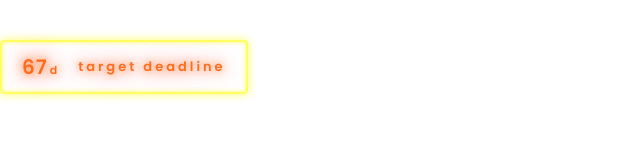
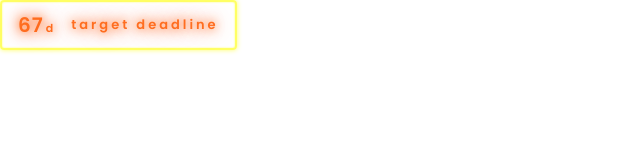
Before and after one commit to salshwauva/my-notion-templates, a plain HTML site: page countdown.html in a window 1280 px wide. Shown: the whole page, without its empty margins (0-640 px from the left). Drawn offline with Linux system fonts and the light colour scheme.

Commit message:
Refactor countdown.html styles and animations

```diff
--- a/countdown.html
+++ b/countdown.html
@@ -5,23 +5,22 @@
     <style>
         @import url('https://fonts.googleapis.com/css2?family=Poppins:wght@600&display=swap');
 
-        body {
+        /* ZERO GAP / ZERO PADDING / ZERO MARGIN */
+        html, body {
             background-color: transparent;
             margin: 0;
-            /* Padding only on top/bottom to allow glow space; 0 on left */
-            padding: 40px 0px;
+            padding: 0;
             font-family: 'Poppins', sans-serif;
             display: flex;
             text-transform: lowercase;
-            overflow: visible;
-            justify-content: flex-start;
+            overflow: hidden; /* Strict container */
         }
 
         .timer-pill {
             display: flex;
             align-items: center;
-            gap: 15px;
-            padding: 10px 20px;
+            gap: 12px;
+            padding: 8px 16px;
             border-radius: 4px;
             width: fit-content;
             white-space: nowrap;
@@ -30,25 +29,25 @@
             /* BRIGHT YELLOW BORDER */
             border: 2px solid #ffff64;
 
-            /* AGGRESSIVE PULSE */
+            /* PULSE - SHADOW ONLY TO PREVENT OFFSET SHIFTS */
             animation: aggressive-pulse infinite ease-in-out;
 
-            /* Ensures it stays left-aligned during scaling */
-            transform-origin: left center;
+            /* RESETS POSITIONING */
+            margin: 0;
+            position: absolute;
+            top: 0;
+            left: 0;
         }
 
         @keyframes aggressive-pulse {
             0% {
-                box-shadow: 0 0 10px #ffff64, inset 0 0 5px #ffff64;
-                transform: scale(1);
+                box-shadow: 0 0 5px #ffff64, inset 0 0 2px #ffff64;
             }
             50% {
-                box-shadow: 0 0 40px #ffff64, 0 0 70px rgba(255, 255, 100, 0.4), inset 0 0 15px #ffff64;
-                transform: scale(1.03);
+                box-shadow: 0 0 30px #ffff64, inset 0 0 10px #ffff64;
             }
             100% {
-                box-shadow: 0 0 10px #ffff64, inset 0 0 5px #ffff64;
-                transform: scale(1);
+                box-shadow: 0 0 5px #ffff64, inset 0 0 2px #ffff64;
             }
         }
 
@@ -58,7 +57,7 @@
             font-weight: 600;
             text-shadow:
                 0 0 10px #ff6d1f,
-                0 0 25px #ff4500;
+                0 0 20px #ff4500;
         }
 
         .timer-digits {
```
